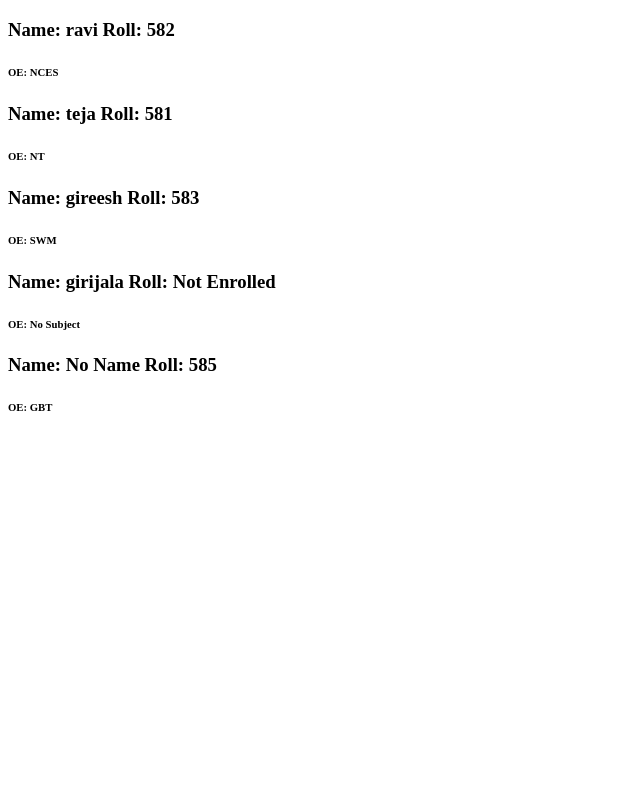
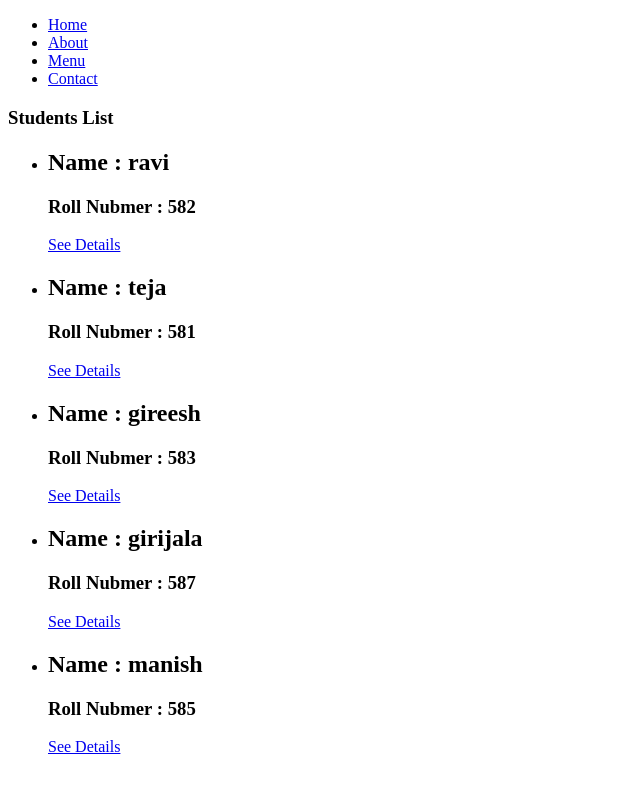
Before and after one commit to Raviteja582/React-Hooks, a React (Create React App) app: page /menu in a window 1280 px wide. Shown: the top 790 px of the page, without its empty margins (0-640 px from the left). Built offline with nearby package versions, Linux system fonts and the light colour scheme.

Commit message:
Demonstrate Router in React using react-router-dom.

```diff
--- a/package.json
+++ b/package.json
@@ -8,6 +8,7 @@
     "@testing-library/user-event": "^12.1.10",
     "react": "^17.0.1",
     "react-dom": "^17.0.1",
+    "react-router-dom": "^5.2.0",
     "react-scripts": "4.0.1",
     "web-vitals": "^0.2.4"
   },
--- a/src/App.js
+++ b/src/App.js
@@ -1,5 +1,5 @@
 import React from 'react';
-import Main from './PropTypes/mainComponent';
+import Main from './Router';
 
 function App() {
     return (
--- /dev/null
+++ b/src/Router/about.js
@@ -0,0 +1,10 @@
+import React from 'react';
+const About = () => {
+    return (
+        <div>
+            <h3>About Component</h3>
+        </div>
+    );
+}
+
+export default About;
--- /dev/null
+++ b/src/Router/contact.js
@@ -0,0 +1,10 @@
+import React from 'react';
+const Contact = () => {
+    return (
+        <div>
+            <h3>Contact Component</h3>
+        </div>
+    );
+}
+
+export default Contact;
--- /dev/null
+++ b/src/Router/data.js
@@ -0,0 +1,44 @@
+const Data = [
+    {
+        id: 1,
+        name: 'ravi',
+        roll: '582',
+        sub: {
+            oe: 'NCES'
+        }
+    },
+    {
+        id: 2,
+        name: 'teja',
+        roll: '581',
+        sub: {
+            oe: 'NT'
+        }
+    },
+    {
+        id: 3,
+        name: 'gireesh',
+        roll: '583',
+        sub: {
+            oe:'SWM'
+        }
+    },
+    {
+        id: 4,
+        name: 'girijala',
+        roll: '587',
+        sub: {
+            oe:'SWM'
+        }
+    },
+    {
+        id: 5,
+        name: 'manish',
+        roll: '585',
+        sub: {
+            oe:'GBT'
+        }
+    }
+]
+
+export default Data;
--- /dev/null
+++ b/src/Router/error.js
@@ -0,0 +1,10 @@
+import React from 'react';
+const Error = () => {
+    return (
+        <div>
+            <h1>No Route Point Exists. </h1>
+        </div>
+    );
+}
+
+export default Error;
--- /dev/null
+++ b/src/Router/home.js
@@ -0,0 +1,11 @@
+import React from 'react';
+
+const Home = () => {
+    return (
+        <div>
+            <h3>Home Component</h3>
+        </div>
+    );
+}
+
+export default Home;
--- /dev/null
+++ b/src/Router/index.js
@@ -0,0 +1,53 @@
+import React from 'react';
+import { BrowserRouter as Router, Route, Switch } from 'react-router-dom';
+
+import Home from './home';
+import About from './about';
+import Menu from './menu';
+import Contact from './contact';
+import Error from './error';
+import Navbar from './navbar';
+import Student from './student';
+
+const Main = () => {
+    return (
+            <Router>
+                <Navbar />
+            {/* 'exact' Only if there is no route point then only it matches '/' */}
+                <Switch>
+                    <Route exact path="/">
+                        <Home />
+                    </Route>
+                    <Route path="/home">
+                        <Home />
+                    </Route>
+                    <Route path="/about">
+                        <About />
+                    </Route>
+                    <Route path="/contact">
+                        <Contact />
+                    </Route>
+
+                    {/* Here we already create a menu component and listed all students.
+                        If we select a student we get a route point of /menu/:id with corresponding to particular student.
+                    */}
+
+                    <Route exact path="/menu/:id" children={<Student />}></Route>
+
+                    <Route path="/menu">
+                        <Menu />
+                    </Route>
+
+
+                    {/* Here it matches every page route point wheather it exists or not exits it will match.
+                        So to avoid matching the avaliable matching route point we use Switch Statement.
+                    */}
+                    <Route path="*">
+                        <Error />
+                    </Route>
+                </Switch>
+            </Router>
+    );
+}
+
+export default Main;
--- /dev/null
+++ b/src/Router/menu.js
@@ -0,0 +1,35 @@
+import React from 'react';
+import Data from './data';
+import { Link } from 'react-router-dom';
+
+/* Here we iterate through each student and Displaying the list
+    But if we want to select single student and display his property
+    We will link each student with a Link tag such that each student
+    will get a route point with there unique id.
+*/
+
+const Menu = () => {
+    return (
+        <div>
+            <h3>Students List</h3>
+            <ul>
+                {
+                    Data.map((student) => {
+                        return (
+                            <li>
+                                <div id={student.id}>
+                                    <h2> Name : {student.name}</h2>
+                                    <h3> Roll Nubmer : {student.roll}</h3>
+                                    {/* To link each student with a route point we use Link tag like */}
+                                    <Link to={`/menu/${student.id}`}>See Details</Link>
+                                </div>
+                            </li>
+                        );
+                    })
+                }
+            </ul>
+        </div>
+    );
+}
+
+export default Menu;
--- /dev/null
+++ b/src/Router/navbar.js
@@ -0,0 +1,24 @@
+import React from 'react';
+import { Link } from 'react-router-dom';
+const Navbar = () => {
+    return (
+        <div style={{ alignItems: 'center' }}>
+            <ul style={{ listStyle: 'unset' }}>
+                <li>
+                    <Link to="/home" type='button'> Home </Link>
+                </li>
+                <li>
+                    <Link to="/about" type='button'> About </Link>
+                </li>
+                <li>
+                    <Link to="/menu" type='button'> Menu </Link>
+                </li>
+                <li>
+                    <Link to="/contact" type='button'> Contact </Link>
+                </li>
+            </ul>
+        </div>
+    );
+}
+
+export default Navbar;
--- /dev/null
+++ b/src/Router/student.js
@@ -0,0 +1,23 @@
+import React from 'react';
+import { Link, useParams } from 'react-router-dom';
+import Data from './data';
+const Student = () => {
+    //console.log(useParams()); /* Hook which gives Object consists of id of the student */
+
+    const [name, setName] = React.useState('No student');
+    const { id } = useParams();
+
+    React.useEffect(() => {
+        const stu = Data.find((student) => student.id === parseInt(id));
+        setName((name) => { return stu.name });
+    },[id])
+
+    return (
+        <div>
+            <p>{name}</p>
+            <Link to='/menu'>Back</Link>
+        </div>
+    )
+}
+
+export default Student;
```
Also changed, not shown: 1 other file (tests, documents, lock files or other folders).
